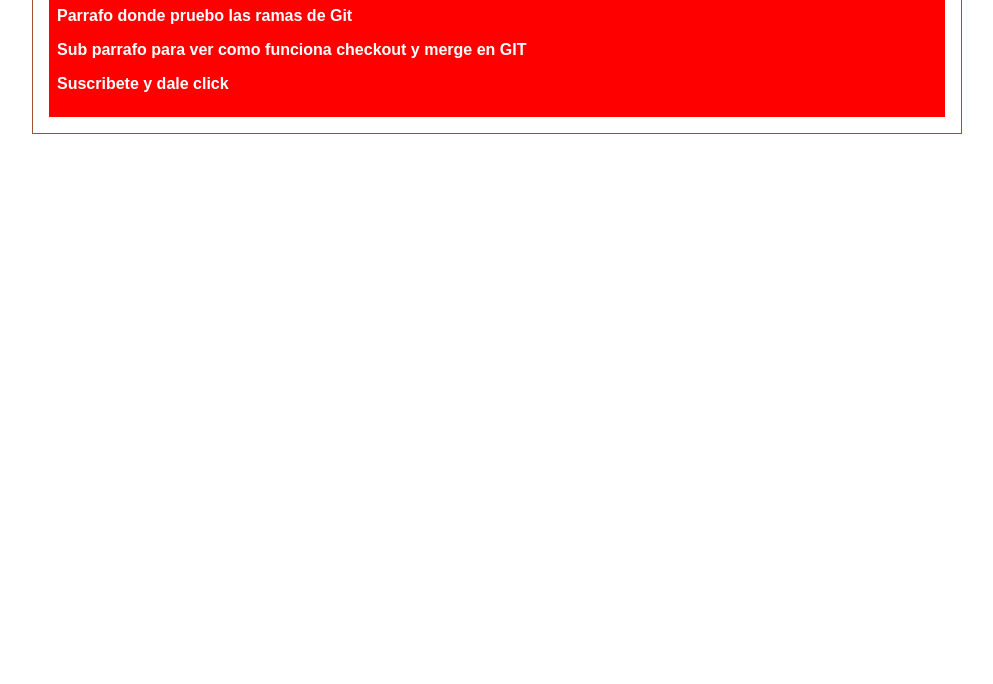
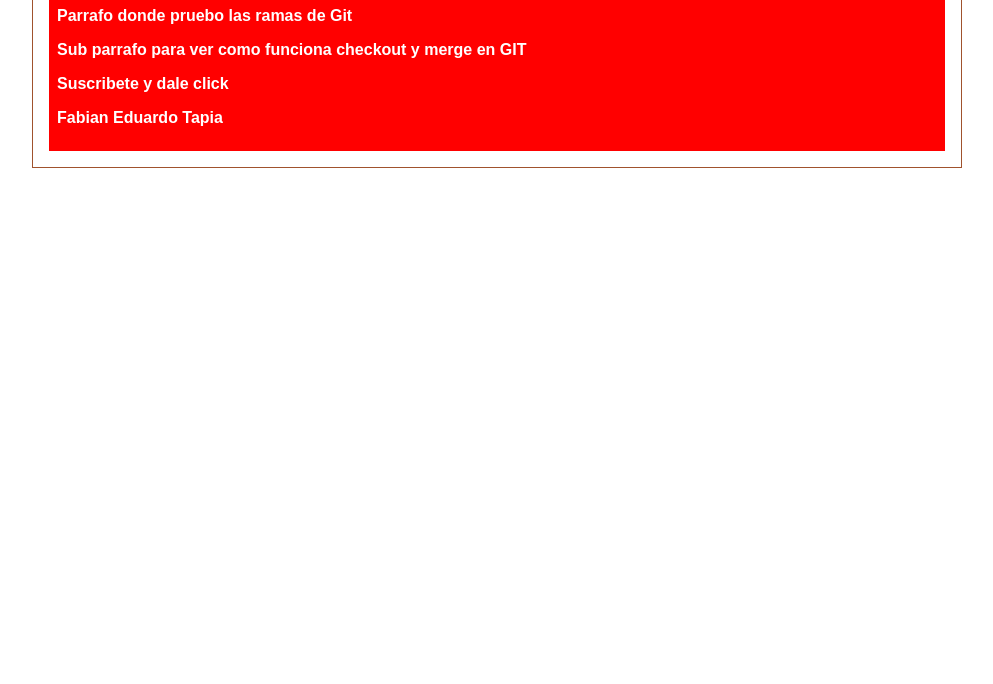
Before and after one commit to Fabuardo/Index-y-CSS, a plain HTML site: page index.html in a window 1280 px wide. Shown: the part 116-800 px from the top of the page, without its empty margins (143-1136 px from the left). Drawn offline with Linux system fonts and the light colour scheme.

Commit message:
Ultimas modificaciones fin del curso

```diff
--- a/index.html
+++ b/index.html
@@ -13,6 +13,7 @@
                 <p>Parrafo donde pruebo las ramas de Git</p>
                 <p>Sub parrafo para ver como funciona checkout y merge en GIT</p>
                 <p>Suscribete y dale click</p>
+                <p>Fabian Eduardo Tapia</p>
             </div>
         </div>
     </body>
```
